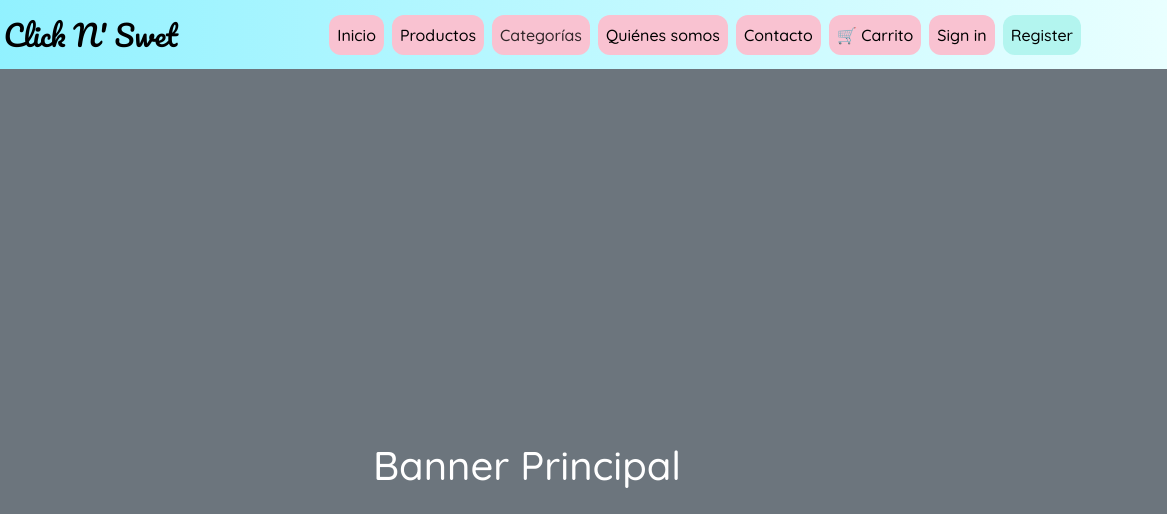
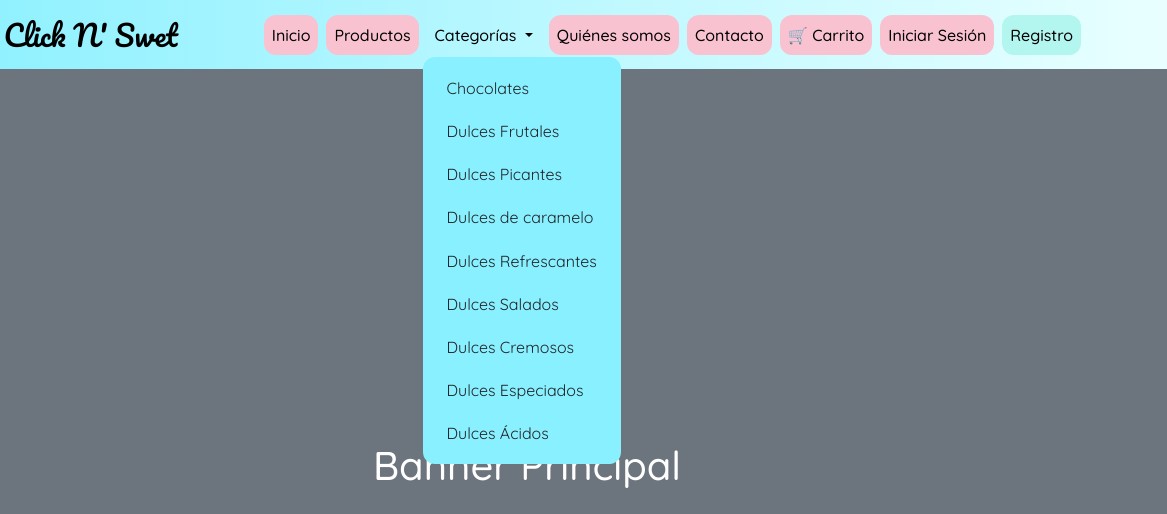
Before and after one commit to LuisaLzrGcia/ClickNSweet, a plain HTML site: page index.html in a window 1280 px wide. Both pictures are taken after a click on the link "Categorías". Shown: the top 514 px of the page, 113-1280 px from the left. Drawn offline with nearby package versions, Linux system fonts and the light colour scheme.

Commit message:
Agregación de menu desplegable

```diff
--- a/index.html
+++ b/index.html
@@ -24,9 +24,9 @@
 
     <!-- Navbar -->
     <!-- Navbar -->
-    <nav class="navbar navbar-expand-lg navbar-light" style="background: linear-gradient(90deg, #89f0ff, #e9ffff);">
+    <nav class="navbar navbar-expand-lg navbar-light">
         <div class="container">
-            <a class="navbar-brand d-flex align-items-center" href="#">
+            <a class="navbar-brand d-flex align-items-center" href="index.html">
                 <img src="logo-1.png" alt="Logo" style="height: 40px; margin-right: 8px;">
                 <span style="font-family: 'Pacifico', cursive; font-size: 1.8rem;">Click N' Swet</span>
             </a>
@@ -35,14 +35,29 @@
             </button>
             <div class="collapse navbar-collapse justify-content-end" id="navbarNav">
                 <ul class="navbar-nav">
-                    <li class="nav-item"><a class="nav-link btn btn-pink mx-1" href="#">Inicio</a></li>
+                    <li class="nav-item"><a class="nav-link btn btn-pink mx-1" href="index.html">Inicio</a></li>
                     <li class="nav-item"><a class="nav-link btn btn-pink mx-1" href="#">Productos</a></li>
-                    <li class="nav-item"><a class="nav-link btn btn-pink mx-1" href="#">Categorías</a></li>
+                    <li class="nav-item dropdown">
+                        <a class="nav-link dropdown-toggle btn btn-pink mx-1" data-bs-toggle="dropdown" aria-expanded="false">
+                            Categorías
+                        </a>
+                        <ul class="dropdown-menu">
+                            <li><a class="dropdown-item" href="#categories">Chocolates</a></li>
+                            <li><a class="dropdown-item" href="#categories">Dulces Frutales</a></li>
+                            <li><a class="dropdown-item" href="#categories">Dulces Picantes</a></li>
+                            <li><a class="dropdown-item" href="#categories">Dulces de caramelo</a></li>
+                            <li><a class="dropdown-item" href="#categories">Dulces Refrescantes</a></li>
+                            <li><a class="dropdown-item" href="#categories">Dulces Salados</a></li>
+                            <li><a class="dropdown-item" href="#categories">Dulces Cremosos</a></li>
+                            <li><a class="dropdown-item" href="#categories">Dulces Especiados</a></li>
+                            <li><a class="dropdown-item" href="#categories">Dulces Ácidos</a></li>
+                        </ul>
+                    </li>
                     <li class="nav-item"><a class="nav-link btn btn-pink mx-1" href="#">Quiénes somos</a></li>
                     <li class="nav-item"><a class="nav-link btn btn-pink mx-1" href="#">Contacto</a></li>
                     <li class="nav-item"><a class="nav-link btn btn-pink mx-1" href="#">🛒 Carrito</a></li>
-                    <li class="nav-item"><a class="nav-link btn btn-pink mx-1" href="#">Sign in</a></li>
-                    <li class="nav-item"><a class="nav-link btn btn-register mx-1" href="#">Register</a></li>
+                    <li class="nav-item"><a class="nav-link btn btn-pink mx-1" href="#">Iniciar Sesión</a></li>
+                    <li class="nav-item"><a class="nav-link btn btn-register mx-1" href="#">Registro</a></li>
                 </ul>
             </div>
         </div>
@@ -90,7 +105,7 @@
     </div>
 
     <!-- Categorías -->
-    <section class="categories">
+    <section id="categories" class="categories">
         <h2 class="title">Categories</h2>
 
         <!-- Swiper wrapper -->
--- a/style.css
+++ b/style.css
@@ -40,6 +40,10 @@
      font-weight: 600;
  }
 
+ .navbar {
+    background: linear-gradient(90deg, #89f0ff, #e9ffff);
+ }
+
  .navbar-nav .nav-link {
      font-weight: 500;
  }
@@ -67,6 +71,30 @@
      background-color: #9cf0e7;
      color: #000;
  }
+
+ /* Menú desplegable */
+.dropdown-menu {
+  border: none;
+  border-radius: 12px;
+  padding: 0.5rem;
+  background-color: #89f0ff;
+  transition: all 30ms ease;
+}
+
+.dropdown-item {
+  border-radius: 8px;
+  padding: 0.5rem 1rem;
+  margin: 0.2rem 0;
+  transition: all 0.2s ease;
+}
+
+.dropdown-item:hover {
+  background-color: #f9c2d1;
+  transform: translateX(5px);
+  color: black;
+}
+
+/* Fin Menú desplegable */
 
  body {
      font-family: 'Quicksand', sans-serif;
```
